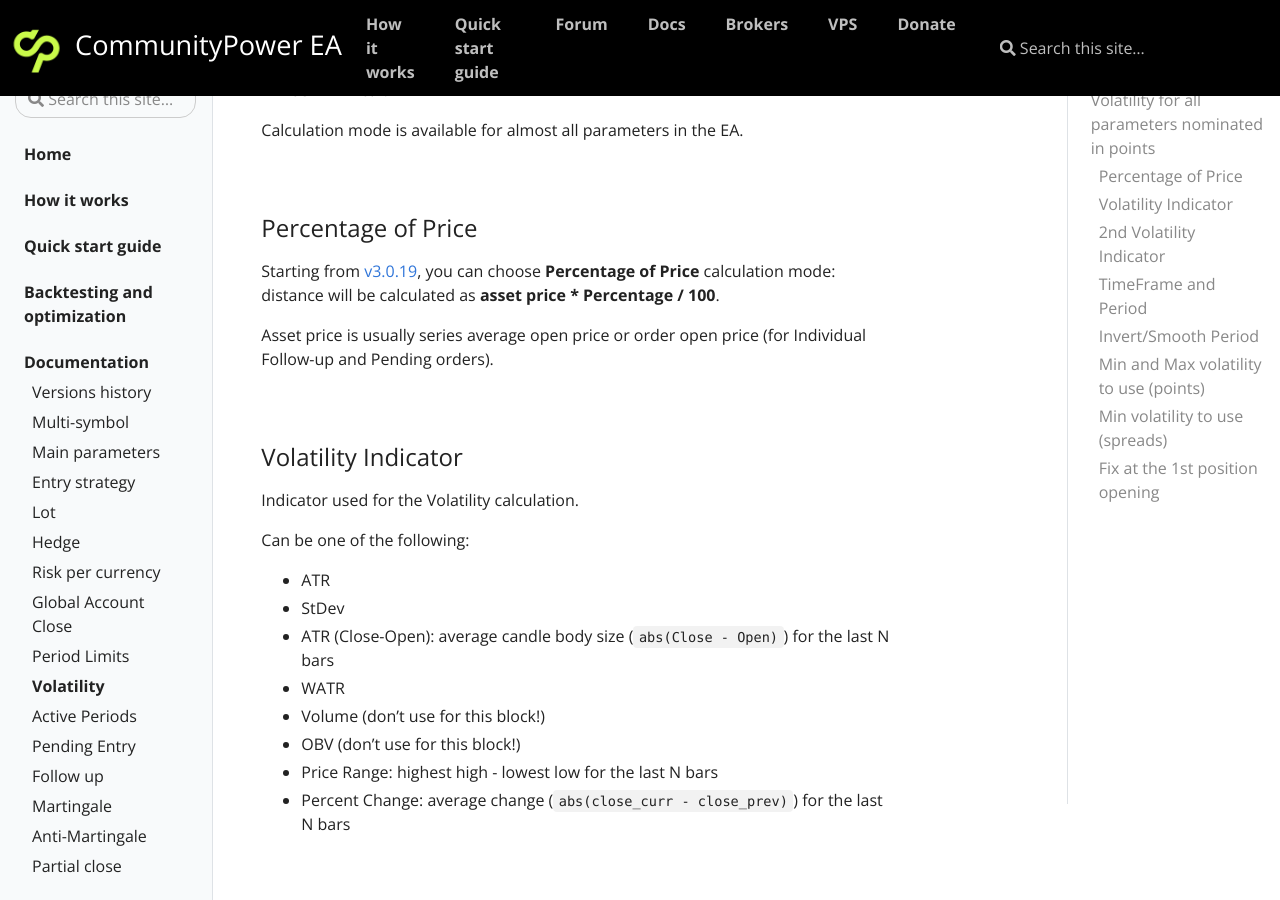
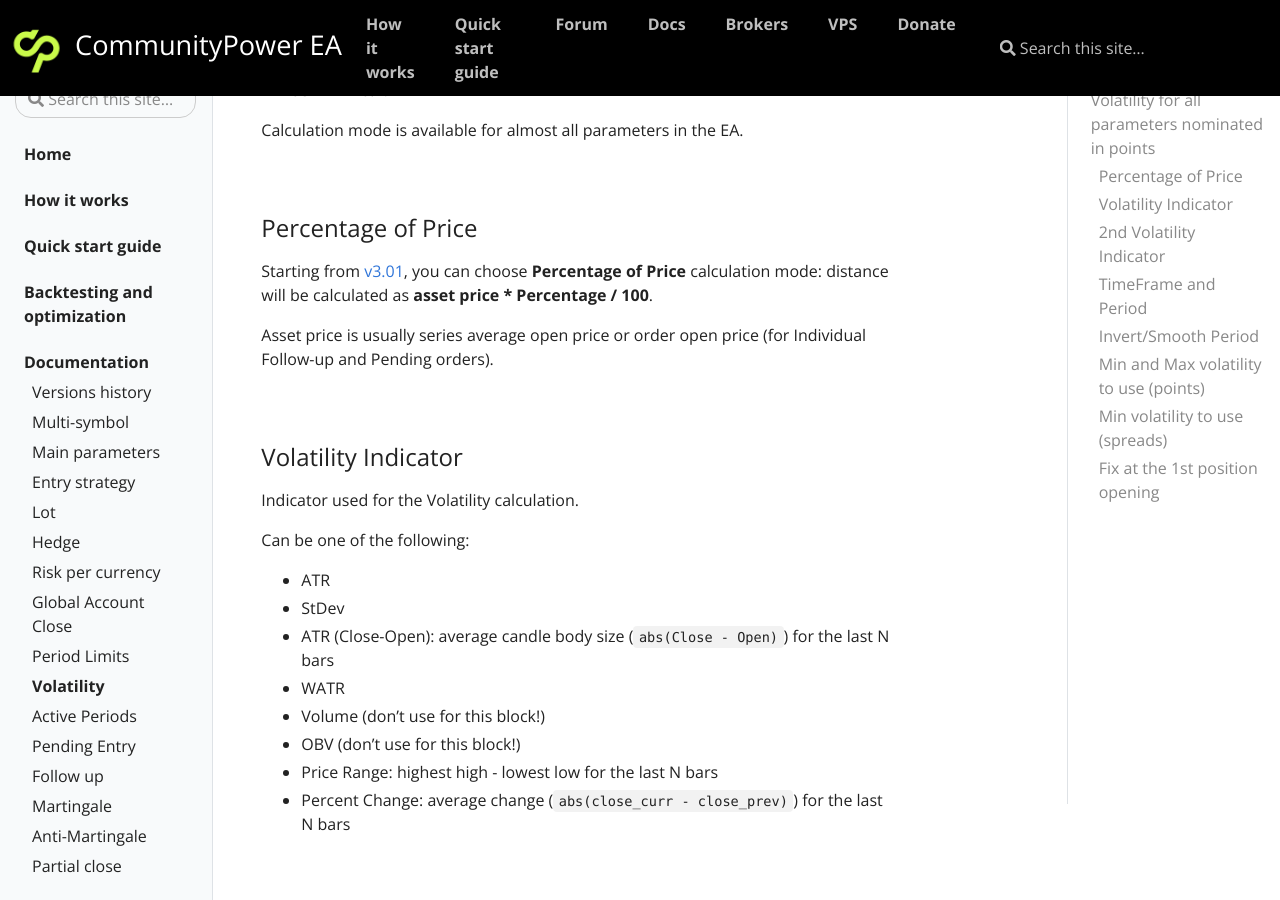
Before and after one commit to komposter/CommunityPowerEA.com, a Jekyll site: the page built from _docs/volatility.md, in a window 1280 px wide and 900 px high, scrolled down 682 px. Built offline with Jekyll 4.4.1, drawn with Linux system fonts in a browser that asks for light colours.

Commit message:
Content change

```diff
--- a/_docs/volatility.md
+++ b/_docs/volatility.md
@@ -24,7 +24,7 @@ Calculation mode is available for almost all parameters in the EA.
 
 ### Percentage of Price
 
-Starting from [v3.0.19](/docs/versions-history#20241116-20250122-301-3019), you can choose **Percentage of Price** calculation mode: distance will be calculated as **asset price * Percentage / 100**.
+Starting from [v3.01](/docs/versions-history#20241116-20250321-301), you can choose **Percentage of Price** calculation mode: distance will be calculated as **asset price * Percentage / 100**.
 
 Asset price is usually series average open price or order open price (for Individual Follow-up and Pending orders).
 
```
Also changed, not shown: _docs/signals-and-filters.md (+1 -1 lines).
